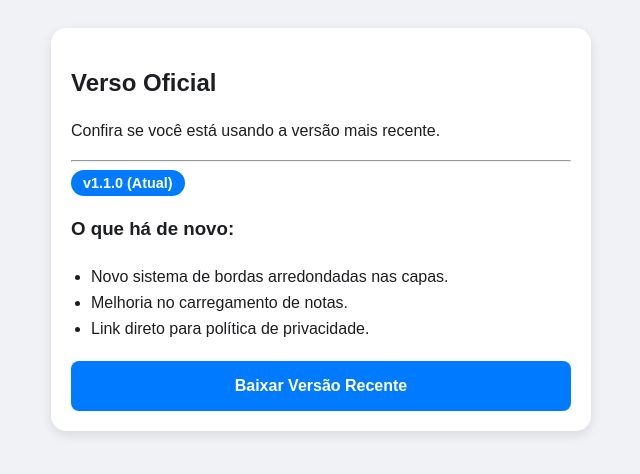
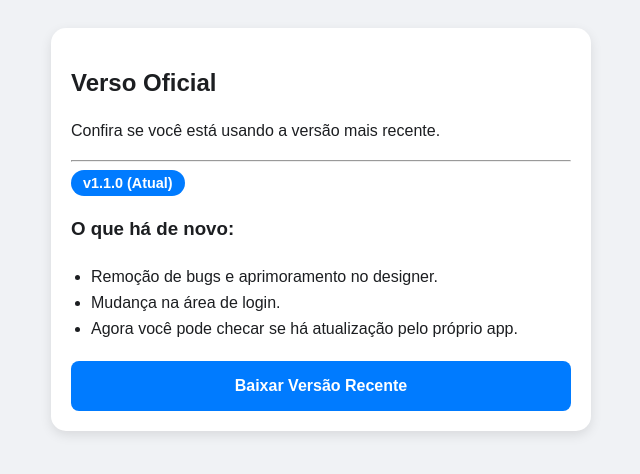
Before and after one commit to versooficialapp-collab/atualizacoes.verso, a plain HTML site: page index.html in a window 1280 px wide. Shown: the whole page, without its empty margins (319-959 px from the left). Drawn offline with Linux system fonts and the light colour scheme.

Commit message:
Atualizar o index.html

```diff
--- a/index.html
+++ b/index.html
@@ -26,9 +26,9 @@
             <span class="version-tag">v1.1.0 (Atual)</span>
             <h3>O que há de novo:</h3>
             <ul class="update-list">
-                <li>Novo sistema de bordas arredondadas nas capas.</li>
-                <li>Melhoria no carregamento de notas.</li>
-                <li>Link direto para política de privacidade.</li>
+                <li>Remoção de bugs e aprimoramento no designer.</li>
+                <li>Mudança na área de login.</li>
+                <li>Agora você pode checar se há atualização pelo próprio app.</li>
             </ul>
         </div>
 
```
